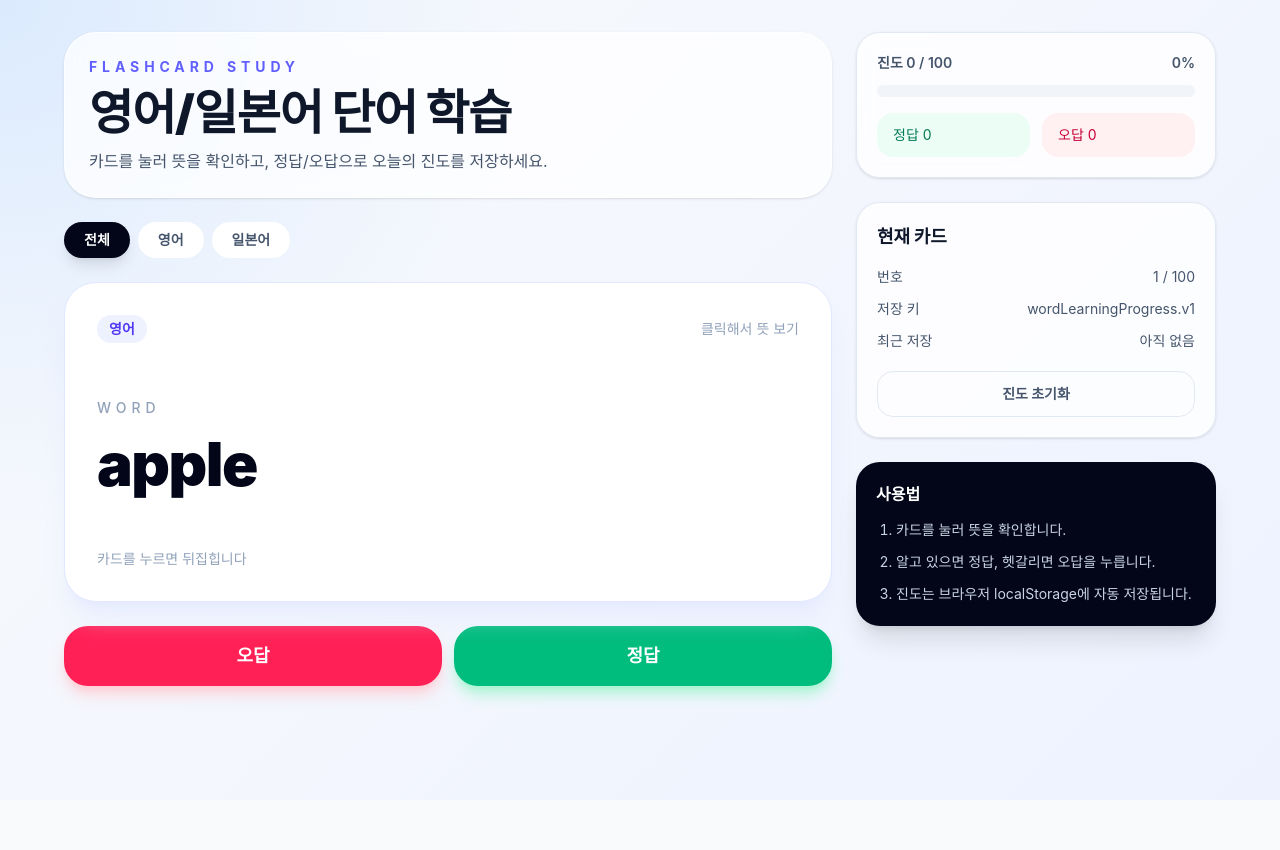
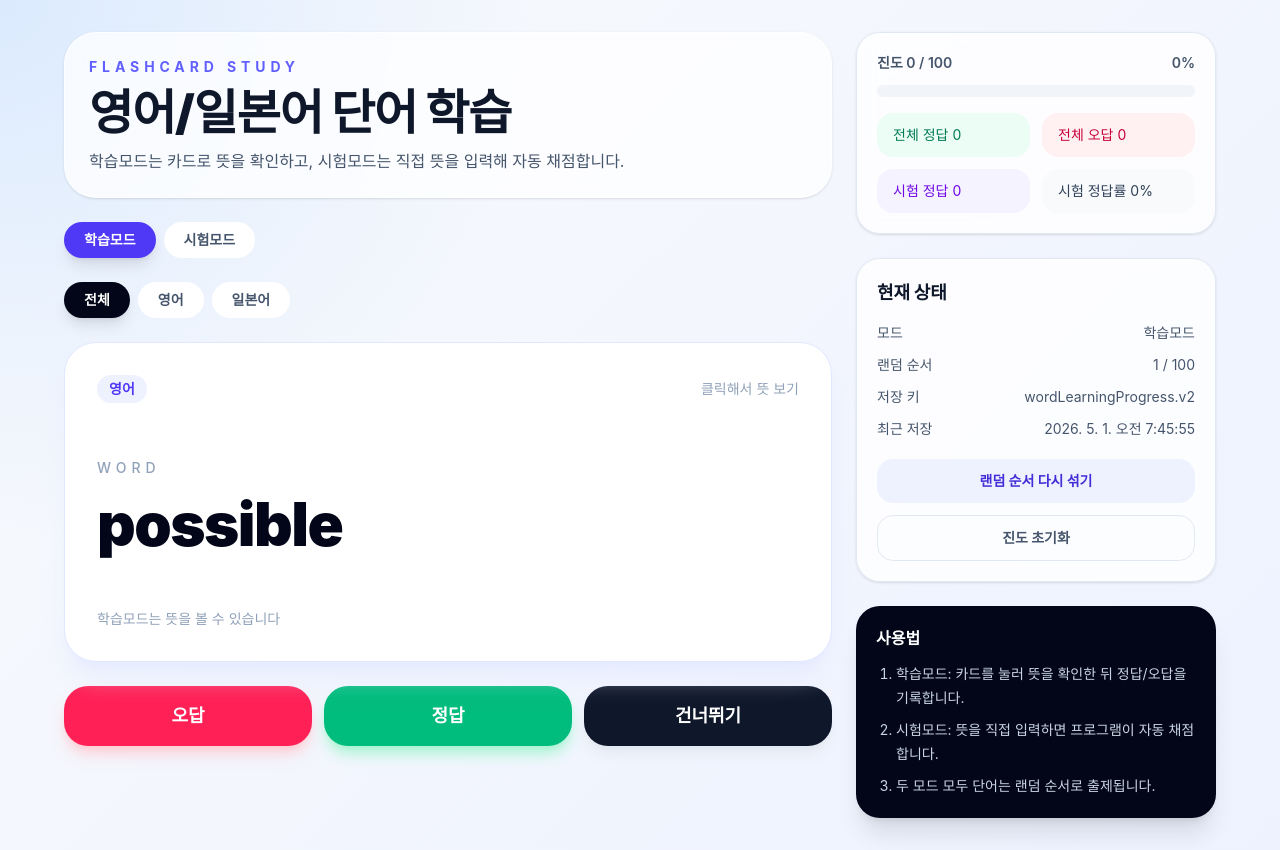
Before and after one commit to mini0211/word-learning-webapp, a React (Vite) app: page / in a window 1280 px wide. Before the commit the page ends 800 px from the top, so only its background shows below. Built offline with nearby package versions, Linux system fonts and the light colour scheme.

Commit message:
Add random learning and exam modes

```diff
--- a/src/App.jsx
+++ b/src/App.jsx
@@ -2,28 +2,65 @@ import { useEffect, useMemo, useState } from 'react';
 import WordCard from './components/WordCard.jsx';
 import ProgressBar from './components/ProgressBar.jsx';
 
-const STORAGE_KEY = 'wordLearningProgress.v1';
+const STORAGE_KEY = 'wordLearningProgress.v2';
 const emptyProgress = {
-  currentIndex: 0,
+  mode: 'learn',
   filter: 'all',
+  deck: [],
+  deckCursor: 0,
   results: {},
   correct: 0,
   wrong: 0,
+  examCorrect: 0,
+  examWrong: 0,
   updatedAt: null,
 };
 
 function loadProgress() {
   try {
     const saved = JSON.parse(localStorage.getItem(STORAGE_KEY));
-    return { ...emptyProgress, ...saved, results: saved?.results ?? {} };
+    return { ...emptyProgress, ...saved, results: saved?.results ?? {}, deck: saved?.deck ?? [] };
   } catch {
     return emptyProgress;
   }
 }
 
-function normalizeIndex(index, total) {
-  if (total <= 0) return 0;
-  return Math.min(Math.max(index, 0), total - 1);
+function shuffle(items) {
+  const next = [...items];
+  for (let index = next.length - 1; index > 0; index -= 1) {
+    const randomIndex = Math.floor(Math.random() * (index + 1));
+    [next[index], next[randomIndex]] = [next[randomIndex], next[index]];
+  }
+  return next;
+}
+
+function normalizeAnswer(value) {
+  return String(value ?? '')
+    .normalize('NFKC')
+    .toLowerCase()
+    .replace(/[\s.,!?，、。·・~`'"“”‘’()\[\]{}:;/-]+/g, '')
+    .trim();
+}
+
+function answerCandidates(word) {
+  const raw = [word.meaning, ...(word.acceptedAnswers ?? [])].filter(Boolean);
+  return raw
+    .flatMap((item) => String(item).split(/[,，、/]| 또는 | 혹은 |\sor\s/i))
+    .map((item) => item.trim())
+    .filter(Boolean);
+}
+
+function judgeAnswer(input, word) {
+  const normalizedInput = normalizeAnswer(input);
+  if (!normalizedInput || !word) return false;
+  return answerCandidates(word).some((candidate) => {
+    const normalizedCandidate = normalizeAnswer(candidate);
+    return normalizedInput === normalizedCandidate;
+  });
+}
+
+function makeDeck(words) {
+  return shuffle(words.map((word) => word.id));
 }
 
 export default function App() {
@@ -31,6 +68,8 @@ export default function App() {
   const [loading, setLoading] = useState(true);
   const [error, setError] = useState('');
   const [flipped, setFlipped] = useState(false);
+  const [examAnswer, setExamAnswer] = useState('');
+  const [examFeedback, setExamFeedback] = useState(null);
   const [progress, setProgress] = useState(loadProgress);
 
   useEffect(() => {
@@ -58,13 +97,54 @@ export default function App() {
     return words.filter((word) => word.lang === progress.filter);
   }, [words, progress.filter]);
 
-  const currentIndex = normalizeIndex(progress.currentIndex, filteredWords.length);
-  const currentWord = filteredWords[currentIndex];
+  const wordById = useMemo(() => new Map(words.map((word) => [word.id, word])), [words]);
+
+  const validDeck = useMemo(() => {
+    const validIds = new Set(filteredWords.map((word) => word.id));
+    return progress.deck.filter((id) => validIds.has(id));
+  }, [filteredWords, progress.deck]);
+
+  const currentDeck = validDeck.length ? validDeck : makeDeck(filteredWords);
+  const currentIndex = currentDeck.length ? progress.deckCursor % currentDeck.length : 0;
+  const currentWord = wordById.get(currentDeck[currentIndex]);
   const answeredCount = Object.keys(progress.results).filter((id) => filteredWords.some((word) => word.id === id)).length;
+  const isExamMode = progress.mode === 'exam';
+
+  useEffect(() => {
+    if (!loading && filteredWords.length && !validDeck.length) {
+      setProgress((prev) => ({ ...prev, deck: makeDeck(filteredWords), deckCursor: 0, updatedAt: new Date().toISOString() }));
+    }
+  }, [loading, filteredWords, validDeck.length]);
+
+  function rebuildDeck(overrides = {}) {
+    const targetFilter = overrides.filter ?? progress.filter;
+    const targetWords = targetFilter === 'all' ? words : words.filter((word) => word.lang === targetFilter);
+    return makeDeck(targetWords);
+  }
 
   function changeFilter(filter) {
     setFlipped(false);
-    setProgress((prev) => ({ ...prev, filter, currentIndex: 0, updatedAt: new Date().toISOString() }));
+    setExamAnswer('');
+    setExamFeedback(null);
+    setProgress((prev) => ({ ...prev, filter, deck: rebuildDeck({ filter }), deckCursor: 0, updatedAt: new Date().toISOString() }));
+  }
+
+  function changeMode(mode) {
+    setFlipped(false);
+    setExamAnswer('');
+    setExamFeedback(null);
+    setProgress((prev) => ({ ...prev, mode, deck: rebuildDeck(), deckCursor: 0, updatedAt: new Date().toISOString() }));
+  }
+
+  function moveNext() {
+    setProgress((prev) => {
+      const nextDeck = currentIndex >= currentDeck.length - 1 ? makeDeck(filteredWords) : currentDeck;
+      const nextCursor = currentIndex >= currentDeck.length - 1 ? 0 : currentIndex + 1;
+      return { ...prev, deck: nextDeck, deckCursor: nextCursor, updatedAt: new Date().toISOString() };
+    });
+    setFlipped(false);
+    setExamAnswer('');
+    setExamFeedback(null);
   }
 
   function answer(result) {
@@ -76,19 +156,42 @@ export default function App() {
 
     setProgress((prev) => ({
       ...prev,
-      currentIndex: filteredWords.length ? (currentIndex + 1) % filteredWords.length : 0,
       results: nextResults,
       correct: Math.max(0, prev.correct + deltaCorrect),
       wrong: Math.max(0, prev.wrong + deltaWrong),
       updatedAt: new Date().toISOString(),
     }));
-    setFlipped(false);
+    setTimeout(moveNext, 0);
+  }
+
+  function submitExam(event) {
+    event.preventDefault();
+    if (!currentWord || examFeedback) return;
+    const correct = judgeAnswer(examAnswer, currentWord);
+    const result = correct ? 'correct' : 'wrong';
+    const previous = progress.results[currentWord.id];
+    const nextResults = { ...progress.results, [currentWord.id]: result };
+    const deltaCorrect = (result === 'correct' ? 1 : 0) - (previous === 'correct' ? 1 : 0);
+    const deltaWrong = (result === 'wrong' ? 1 : 0) - (previous === 'wrong' ? 1 : 0);
+
+    setProgress((prev) => ({
+      ...prev,
+      results: nextResults,
+      correct: Math.max(0, prev.correct + deltaCorrect),
+      wrong: Math.max(0, prev.wrong + deltaWrong),
+      examCorrect: prev.examCorrect + (correct ? 1 : 0),
+      examWrong: prev.examWrong + (correct ? 0 : 1),
+      updatedAt: new Date().toISOString(),
+    }));
+    setExamFeedback({ correct, answer: currentWord.meaning, candidates: answerCandidates(currentWord) });
   }
 
   function resetProgress() {
     localStorage.removeItem(STORAGE_KEY);
-    setProgress(emptyProgress);
+    setProgress({ ...emptyProgress, deck: makeDeck(filteredWords) });
     setFlipped(false);
+    setExamAnswer('');
+    setExamFeedback(null);
   }
 
   return (
@@ -98,71 +201,77 @@ export default function App() {
           <header className="rounded-[2rem] border border-white/70 bg-white/75 p-6 shadow-sm backdrop-blur">
             <p className="text-sm font-bold uppercase tracking-[0.35em] text-indigo-500">Flashcard Study</p>
             <h1 className="mt-3 text-4xl font-black tracking-tight sm:text-5xl">영어/일본어 단어 학습</h1>
-            <p className="mt-3 text-slate-600">카드를 눌러 뜻을 확인하고, 정답/오답으로 오늘의 진도를 저장하세요.</p>
+            <p className="mt-3 text-slate-600">학습모드는 카드로 뜻을 확인하고, 시험모드는 직접 뜻을 입력해 자동 채점합니다.</p>
           </header>
 
           <div className="flex flex-wrap gap-2">
+            {[['learn', '학습모드'], ['exam', '시험모드']].map(([value, label]) => (
+              <button key={value} type="button" onClick={() => changeMode(value)} className={`rounded-full px-5 py-2 text-sm font-bold transition ${progress.mode === value ? 'bg-indigo-600 text-white shadow-lg' : 'bg-white text-slate-600 hover:bg-slate-100'}`}>{label}</button>
+            ))}
+          </div>
+
+          <div className="flex flex-wrap gap-2">
             {[['all', '전체'], ['en', '영어'], ['ja', '일본어']].map(([value, label]) => (
-              <button
-                key={value}
-                type="button"
-                onClick={() => changeFilter(value)}
-                className={`rounded-full px-5 py-2 text-sm font-bold transition ${
-                  progress.filter === value ? 'bg-slate-950 text-white shadow-lg' : 'bg-white text-slate-600 hover:bg-slate-100'
-                }`}
-              >
-                {label}
-              </button>
+              <button key={value} type="button" onClick={() => changeFilter(value)} className={`rounded-full px-5 py-2 text-sm font-bold transition ${progress.filter === value ? 'bg-slate-950 text-white shadow-lg' : 'bg-white text-slate-600 hover:bg-slate-100'}`}>{label}</button>
             ))}
           </div>
 
           {loading && <div className="rounded-3xl bg-white p-8 text-center shadow-sm">단어 데이터를 불러오는 중입니다...</div>}
           {error && <div className="rounded-3xl bg-rose-50 p-8 text-center font-semibold text-rose-700">{error}</div>}
-          {!loading && !error && <WordCard word={currentWord} flipped={flipped} onFlip={() => setFlipped((value) => !value)} />}
 
-          <div className="grid gap-3 sm:grid-cols-2">
-            <button
-              type="button"
-              onClick={() => answer('wrong')}
-              disabled={!currentWord}
-              className="rounded-3xl bg-rose-500 px-6 py-4 text-lg font-black text-white shadow-lg shadow-rose-200 transition hover:-translate-y-0.5 hover:bg-rose-600 disabled:cursor-not-allowed disabled:opacity-40"
-            >
-              오답
-            </button>
-            <button
-              type="button"
-              onClick={() => answer('correct')}
-              disabled={!currentWord}
-              className="rounded-3xl bg-emerald-500 px-6 py-4 text-lg font-black text-white shadow-lg shadow-emerald-200 transition hover:-translate-y-0.5 hover:bg-emerald-600 disabled:cursor-not-allowed disabled:opacity-40"
-            >
-              정답
-            </button>
-          </div>
+          {!loading && !error && !isExamMode && <WordCard word={currentWord} flipped={flipped} onFlip={() => setFlipped((value) => !value)} />}
+
+          {!loading && !error && isExamMode && (
+            <section className="rounded-[2rem] border border-violet-100 bg-white p-8 shadow-xl shadow-violet-100/60">
+              <div className="mb-6 flex items-center justify-between">
+                <span className="rounded-full bg-violet-50 px-3 py-1 text-sm font-semibold text-violet-600">시험모드</span>
+                <span className="text-sm text-slate-400">뜻을 직접 입력하세요</span>
+              </div>
+              <p className="text-sm font-medium uppercase tracking-[0.35em] text-slate-400">QUESTION</p>
+              <h2 className="mt-4 break-words text-5xl font-black tracking-tight text-slate-950 sm:text-6xl">{currentWord?.word ?? '-'}</h2>
+              {currentWord?.reading && <p className="mt-4 text-xl text-slate-500">{currentWord.reading}</p>}
+              <form onSubmit={submitExam} className="mt-8 space-y-4">
+                <input value={examAnswer} onChange={(event) => setExamAnswer(event.target.value)} disabled={!!examFeedback} placeholder="뜻을 입력하세요. 예: 사과" className="w-full rounded-2xl border border-slate-200 px-5 py-4 text-lg outline-none transition focus:border-violet-400 focus:ring-4 focus:ring-violet-100 disabled:bg-slate-50" />
+                <button type="submit" disabled={!currentWord || !examAnswer.trim() || !!examFeedback} className="w-full rounded-2xl bg-violet-600 px-6 py-4 text-lg font-black text-white shadow-lg shadow-violet-200 transition hover:-translate-y-0.5 hover:bg-violet-700 disabled:cursor-not-allowed disabled:opacity-40">정답 확인</button>
+              </form>
+              {examFeedback && (
+                <div className={`mt-6 rounded-2xl p-5 ${examFeedback.correct ? 'bg-emerald-50 text-emerald-800' : 'bg-rose-50 text-rose-800'}`}>
+                  <p className="text-lg font-black">{examFeedback.correct ? '정답입니다!' : '오답입니다.'}</p>
+                  <p className="mt-2 text-sm">정답: {examFeedback.answer}</p>
+                  <button type="button" onClick={moveNext} className="mt-4 rounded-xl bg-slate-950 px-4 py-2 text-sm font-bold text-white">다음 랜덤 단어</button>
+                </div>
+              )}
+            </section>
+          )}
+
+          {!isExamMode && (
+            <div className="grid gap-3 sm:grid-cols-3">
+              <button type="button" onClick={() => answer('wrong')} disabled={!currentWord} className="rounded-3xl bg-rose-500 px-6 py-4 text-lg font-black text-white shadow-lg shadow-rose-200 transition hover:-translate-y-0.5 hover:bg-rose-600 disabled:cursor-not-allowed disabled:opacity-40">오답</button>
+              <button type="button" onClick={() => answer('correct')} disabled={!currentWord} className="rounded-3xl bg-emerald-500 px-6 py-4 text-lg font-black text-white shadow-lg shadow-emerald-200 transition hover:-translate-y-0.5 hover:bg-emerald-600 disabled:cursor-not-allowed disabled:opacity-40">정답</button>
+              <button type="button" onClick={moveNext} disabled={!currentWord} className="rounded-3xl bg-slate-900 px-6 py-4 text-lg font-black text-white shadow-lg shadow-slate-200 transition hover:-translate-y-0.5 disabled:cursor-not-allowed disabled:opacity-40">건너뛰기</button>
+            </div>
+          )}
         </section>
 
         <aside className="space-y-6">
-          <ProgressBar current={answeredCount} total={filteredWords.length} correct={progress.correct} wrong={progress.wrong} />
+          <ProgressBar current={answeredCount} total={filteredWords.length} correct={progress.correct} wrong={progress.wrong} examCorrect={progress.examCorrect} examWrong={progress.examWrong} />
           <section className="rounded-3xl border border-slate-200 bg-white/80 p-5 shadow-sm backdrop-blur">
-            <h2 className="text-lg font-black">현재 카드</h2>
+            <h2 className="text-lg font-black">현재 상태</h2>
             <dl className="mt-4 space-y-3 text-sm text-slate-600">
-              <div className="flex justify-between"><dt>번호</dt><dd>{filteredWords.length ? currentIndex + 1 : 0} / {filteredWords.length}</dd></div>
+              <div className="flex justify-between"><dt>모드</dt><dd>{isExamMode ? '시험모드' : '학습모드'}</dd></div>
+              <div className="flex justify-between"><dt>랜덤 순서</dt><dd>{filteredWords.length ? currentIndex + 1 : 0} / {filteredWords.length}</dd></div>
               <div className="flex justify-between"><dt>저장 키</dt><dd>{STORAGE_KEY}</dd></div>
               <div className="flex justify-between"><dt>최근 저장</dt><dd>{progress.updatedAt ? new Date(progress.updatedAt).toLocaleString('ko-KR') : '아직 없음'}</dd></div>
             </dl>
-            <button
-              type="button"
-              onClick={resetProgress}
-              className="mt-5 w-full rounded-2xl border border-slate-200 px-4 py-3 text-sm font-bold text-slate-600 transition hover:bg-slate-50"
-            >
-              진도 초기화
-            </button>
+            <button type="button" onClick={() => setProgress((prev) => ({ ...prev, deck: makeDeck(filteredWords), deckCursor: 0, updatedAt: new Date().toISOString() }))} className="mt-5 w-full rounded-2xl bg-indigo-50 px-4 py-3 text-sm font-bold text-indigo-700 transition hover:bg-indigo-100">랜덤 순서 다시 섞기</button>
+            <button type="button" onClick={resetProgress} className="mt-3 w-full rounded-2xl border border-slate-200 px-4 py-3 text-sm font-bold text-slate-600 transition hover:bg-slate-50">진도 초기화</button>
           </section>
           <section className="rounded-3xl bg-slate-950 p-5 text-white shadow-xl">
             <h2 className="font-black">사용법</h2>
             <ol className="mt-3 list-decimal space-y-2 pl-5 text-sm leading-6 text-slate-300">
-              <li>카드를 눌러 뜻을 확인합니다.</li>
-              <li>알고 있으면 정답, 헷갈리면 오답을 누릅니다.</li>
-              <li>진도는 브라우저 localStorage에 자동 저장됩니다.</li>
+              <li>학습모드: 카드를 눌러 뜻을 확인한 뒤 정답/오답을 기록합니다.</li>
+              <li>시험모드: 뜻을 직접 입력하면 프로그램이 자동 채점합니다.</li>
+              <li>두 모드 모두 단어는 랜덤 순서로 출제됩니다.</li>
             </ol>
           </section>
         </aside>
--- a/src/components/ProgressBar.jsx
+++ b/src/components/ProgressBar.jsx
@@ -1,6 +1,8 @@
-export default function ProgressBar({ current, total, correct, wrong }) {
+export default function ProgressBar({ current, total, correct, wrong, examCorrect = 0, examWrong = 0 }) {
   const safeTotal = Math.max(total, 1);
   const percent = Math.min(100, Math.round((current / safeTotal) * 100));
+  const examTotal = examCorrect + examWrong;
+  const examRate = examTotal ? Math.round((examCorrect / examTotal) * 100) : 0;
 
   return (
     <section className="rounded-3xl border border-slate-200 bg-white/80 p-5 shadow-sm backdrop-blur">
@@ -12,8 +14,10 @@ export default function ProgressBar({ current, total, correct, wrong }) {
         <div className="h-full rounded-full bg-gradient-to-r from-indigo-500 to-emerald-400 transition-all duration-500" style={{ width: `${percent}%` }} />
       </div>
       <div className="mt-4 grid grid-cols-2 gap-3 text-sm">
-        <div className="rounded-2xl bg-emerald-50 px-4 py-3 text-emerald-700">정답 {correct}</div>
-        <div className="rounded-2xl bg-rose-50 px-4 py-3 text-rose-700">오답 {wrong}</div>
+        <div className="rounded-2xl bg-emerald-50 px-4 py-3 text-emerald-700">전체 정답 {correct}</div>
+        <div className="rounded-2xl bg-rose-50 px-4 py-3 text-rose-700">전체 오답 {wrong}</div>
+        <div className="rounded-2xl bg-violet-50 px-4 py-3 text-violet-700">시험 정답 {examCorrect}</div>
+        <div className="rounded-2xl bg-slate-50 px-4 py-3 text-slate-700">시험 정답률 {examRate}%</div>
       </div>
     </section>
   );
--- a/src/components/WordCard.jsx
+++ b/src/components/WordCard.jsx
@@ -10,32 +10,19 @@ export default function WordCard({ word, flipped, onFlip }) {
   const languageLabel = word.lang === 'ja' ? '일본어' : '영어';
 
   return (
-    <button
-      type="button"
-      onClick={onFlip}
-      className="card-3d group h-80 w-full text-left outline-none focus-visible:ring-4 focus-visible:ring-indigo-200"
-      aria-label={flipped ? '단어 카드 앞면 보기' : '단어 카드 뜻 보기'}
-    >
-      <div
-        className={`card-inner relative h-full w-full rounded-[2rem] transition-transform duration-500 ${
-          flipped ? '[transform:rotateY(180deg)]' : ''
-        }`}
-      >
+    <button type="button" onClick={onFlip} className="card-3d group h-80 w-full text-left outline-none focus-visible:ring-4 focus-visible:ring-indigo-200" aria-label={flipped ? '단어 카드 앞면 보기' : '단어 카드 뜻 보기'}>
+      <div className={`card-inner relative h-full w-full rounded-[2rem] transition-transform duration-500 ${flipped ? '[transform:rotateY(180deg)]' : ''}`}>
         <section className="card-face absolute inset-0 flex h-full w-full flex-col justify-between rounded-[2rem] border border-indigo-100 bg-white p-8 shadow-xl shadow-indigo-100/60">
           <div className="flex items-center justify-between">
-            <span className="rounded-full bg-indigo-50 px-3 py-1 text-sm font-semibold text-indigo-600">
-              {languageLabel}
-            </span>
+            <span className="rounded-full bg-indigo-50 px-3 py-1 text-sm font-semibold text-indigo-600">{languageLabel}</span>
             <span className="text-sm text-slate-400">클릭해서 뜻 보기</span>
           </div>
           <div>
             <p className="text-sm font-medium uppercase tracking-[0.35em] text-slate-400">WORD</p>
-            <h2 className="mt-4 break-words text-5xl font-black tracking-tight text-slate-950 sm:text-6xl">
-              {word.word}
-            </h2>
+            <h2 className="mt-4 break-words text-5xl font-black tracking-tight text-slate-950 sm:text-6xl">{word.word}</h2>
             {word.reading && <p className="mt-4 text-xl text-slate-500">{word.reading}</p>}
           </div>
-          <p className="text-sm text-slate-400">카드를 누르면 뒤집힙니다</p>
+          <p className="text-sm text-slate-400">학습모드는 뜻을 볼 수 있습니다</p>
         </section>
 
         <section className="card-face card-back absolute inset-0 flex h-full w-full flex-col justify-between rounded-[2rem] border border-emerald-100 bg-gradient-to-br from-emerald-500 to-teal-600 p-8 text-white shadow-xl shadow-emerald-100/80">
@@ -46,9 +33,7 @@ export default function WordCard({ word, flipped, onFlip }) {
           <div>
             <p className="text-sm font-medium uppercase tracking-[0.35em] text-white/70">MEANING</p>
             <h2 className="mt-4 break-words text-4xl font-black tracking-tight sm:text-5xl">{word.meaning}</h2>
-            {word.example && (
-              <p className="mt-6 rounded-2xl bg-white/15 p-4 text-base leading-7 text-white/90">{word.example}</p>
-            )}
+            {word.example && <p className="mt-6 rounded-2xl bg-white/15 p-4 text-base leading-7 text-white/90">{word.example}</p>}
           </div>
           <p className="text-sm text-white/75">알고 있었는지 아래 버튼으로 기록하세요</p>
         </section>
```
